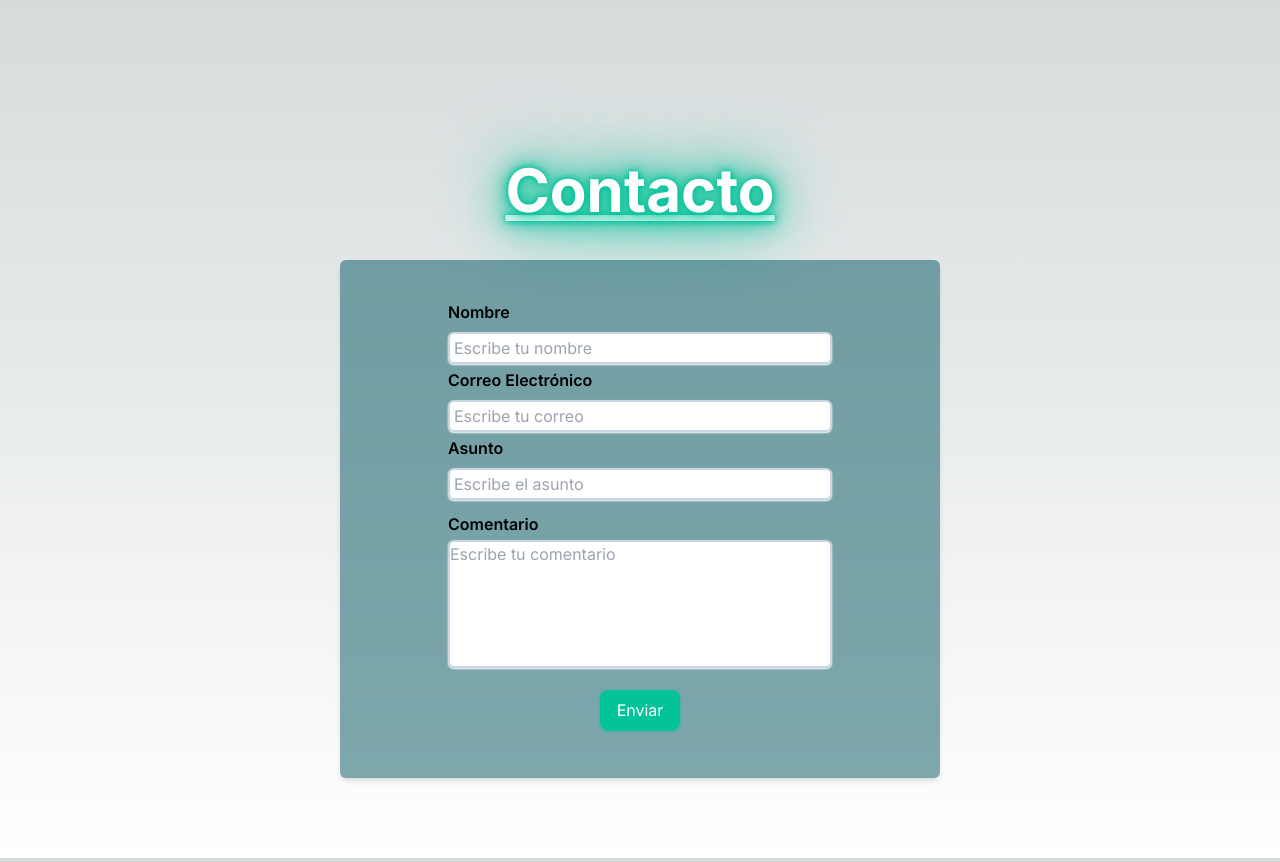
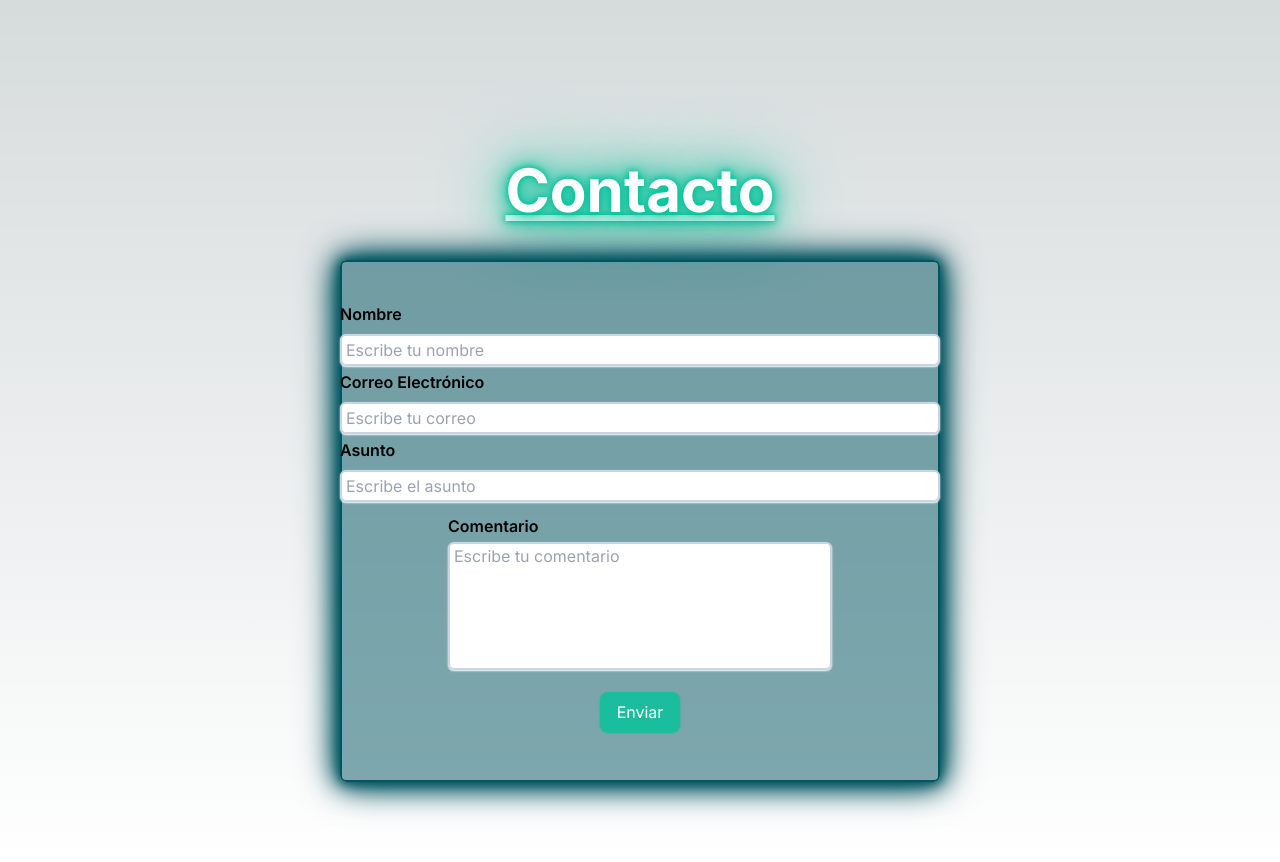
Before and after one commit to EusebioLujan/Portafolio, a Next.js app: page /components/form in a window 1280 px wide. Built offline with nearby package versions, Linux system fonts and the light colour scheme.

Commit message:
arreglando cosas

```diff
--- a/src/app/components/form/input.tsx
+++ b/src/app/components/form/input.tsx
@@ -14,7 +14,7 @@ interface Props{
 export default function Input({name,value,placeHolder,error,label,onChange,type,required}:Props) {
   return (
     <>
-    <div className=" flex flex-col w-10/12 md:w-6/12 lg:w-full justify-center space-y-1 relative z-20">
+    <div className=" flex flex-col w-10/12 md:w-6/12 lg:w-[600px] justify-center space-y-1 relative z-20">
               <label className=" font-semibold pb-1">{label}</label>
               <input
               type={type}
--- a/src/app/components/form/page.tsx
+++ b/src/app/components/form/page.tsx
@@ -39,6 +39,7 @@ export default function Contact(): JSX.Element {
       title: "Formulario enviado con éxito",
       text: "Gracias por enviar el formulario",
       icon: "success",
+      confirmButtonText:"Aceptar"
     }).then(() => {
       setFormData(initialFormData);
       setFormSubmitted(false);
@@ -47,11 +48,11 @@ export default function Contact(): JSX.Element {
 
   return (
     <>
-      <div className="min-h-screen px-10 items-center flex flex-col">
+      <div className=" px-10 items-center flex flex-col">
         <h1 id="contacto" className="text-shadow-white text-4xl md:text-6xl font-bold text-center underline mb-10 mt-40">
           Contacto
         </h1>
-        <div className="flex flex-col justify-center items-center mb-20 bg-bgnav/50 py-10 sm:w-full md:w-6/12 rounded-md shadow-md relative z-20">
+        <div className="flex flex-col justify-center items-center mb-20 bg-[#015560]/50 shadow-neon py-10 sm:w-full md:w-6/12 rounded-md shadow-[#015560] border-[#015560] border-2 relative z-20">
           {!formSubmitted ? (
             <form
               className="flex flex-col justify-center items-center w-[300px] sm:w-96 relative z-40 "
@@ -92,13 +93,13 @@ export default function Contact(): JSX.Element {
                   name="comentario"
                   value={formData.comentario}
                   placeholder="Escribe tu comentario"
-                  className="w-full h-32 resize-none rounded-md border-2 border-slate-300 shadow-sm shadow-white text-black"
+                  className="w-full pl-1 h-32 resize-none rounded-md border-2 border-slate-300 shadow-sm shadow-white text-black"
                   onChange={handleInputChange}
                 />
               </div>
               <button
                 type="submit"
-                className="bg-textcolorv rounded-lg p-2 w-20 my-2 hover:bg-teal-600 text-white shadow-sm shadow-textcolorv"
+                className="bg-textcolorv/80 rounded-lg p-2 w-20 my-2 hover:bg-teal-600 text-white shadow-sm shadow-textcolorv"
               >
                 Enviar
               </button>
--- a/src/app/components/skills/page.tsx
+++ b/src/app/components/skills/page.tsx
@@ -19,6 +19,7 @@ export default function Skills() {
           Skills
         </h1>
         <div className="flex flex-col justify-center items-center space-y-10">
+        <div className="bg-[#015560]/50 shadow-[#015560] md:w-full h-auto flex flex-col shadow-neon text-center items-center md:px-2 rounded-ss-3xl rounded-ee-3xl border-2 border-[#015560] pt-8">
           <div className="flex flex-wrap justify-center items-center m-auto relative z-40">
             <div className="flex flex-wrap justify-center gap-5">
               <Image
@@ -64,6 +65,7 @@ export default function Skills() {
               para diseñar páginas web con una visión orientada al usuario.
             </h1>
           </div>
+          </div>
         </div>
       </div>
     </>
--- a/src/app/style.css
+++ b/src/app/style.css
@@ -1,7 +1,7 @@
 body {
     width: 100%;
     height: 100%;
-    background-color: #020a1d;
+    background-color: #010611;
 }
   canvas {
     z-index: 10;
```
